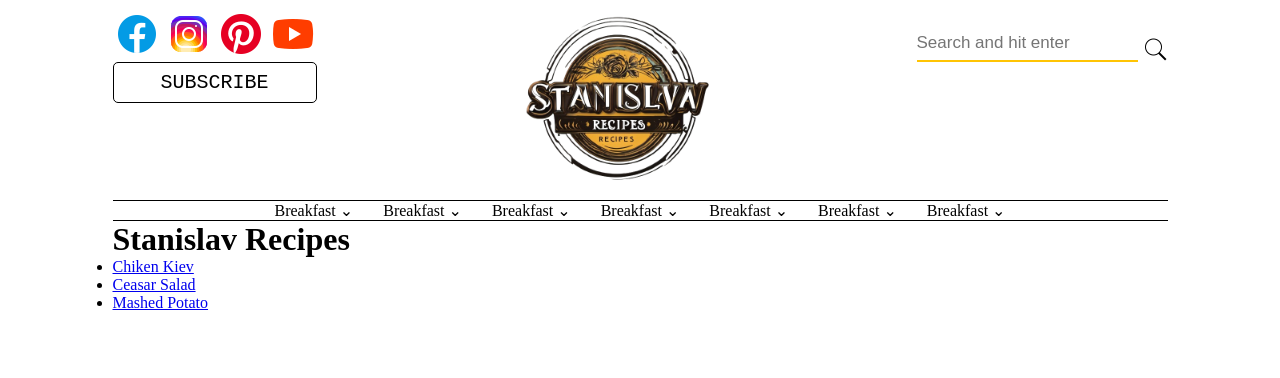
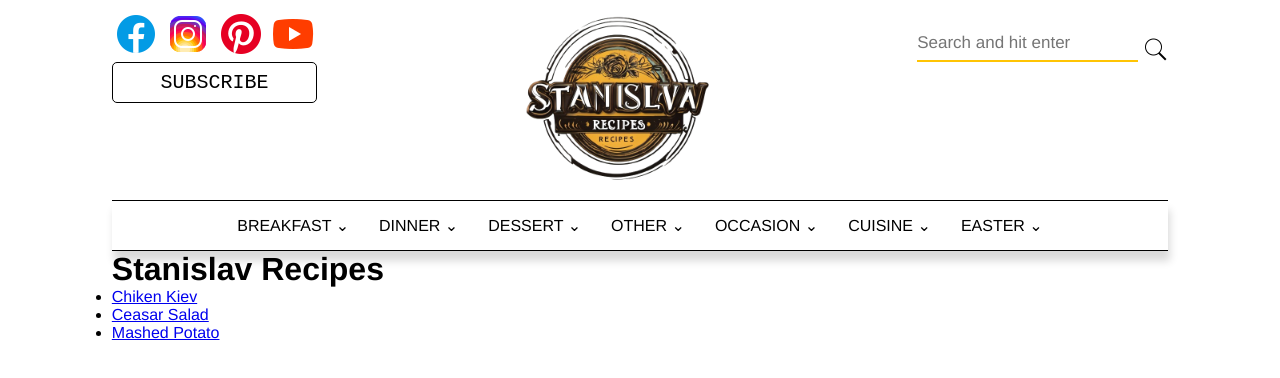
Before and after one commit to Snwqqq/odin-recipes, a plain HTML site: page index.html in a window 1280 px wide. Shown: the top 378 px of the page. Drawn offline with Linux system fonts and the light colour scheme; a web font is replaced by a local one.

Commit message:
Add navigational menu and style it add navigational buttons
Adeded an styled navigational menu
Added first navigational button and in process on implementing
logic for now it appears much highter then needed

```diff
--- a/index.html
+++ b/index.html
@@ -6,6 +6,11 @@
         <link rel="stylesheet" href="./styles/global.css">
         <link rel="stylesheet" href="./styles/header.css">
         <link rel="stylesheet" href="./styles/navigationbar.css">
+
+        <link rel="preconnect" href="https://fonts.googleapis.com">
+        <link rel="preconnect" href="https://fonts.gstatic.com" crossorigin>
+        <link href="https://fonts.googleapis.com/css2?family=Playwrite+AU+QLD:wght@100..400&display=swap" rel="stylesheet">
+
         <title>Stanislav Recipes</title>
     </head>
 
@@ -30,13 +35,20 @@
             </div>
         </header>
         <div class ="navigation-bar">
-          <p>Breakfast  &#8964</p>
-          <p>Breakfast  &#8964</p>
-          <p>Breakfast  &#8964</p>
-          <p>Breakfast  &#8964</p>
-          <p>Breakfast  &#8964</p>
-          <p>Breakfast  &#8964</p>
-          <p>Breakfast  &#8964</p>
+          <div class="navigation-menu">BREAKFAST  &#8964
+            <ul class="navigational-buttons">
+             <li><button class="dropdown-but">DISHESH</button></li>
+             <li><button class="dropdown-but">DISHESH</button></li>
+             <li><button class="dropdown-but">DISHESH</button></li>
+             <li><button class="dropdown-but">DISHESH</button></li>
+            </ul>
+        </div>
+          <p class="navigation-menu">DINNER  &#8964</p>
+          <p class="navigation-menu">DESSERT  &#8964</p>
+          <p class="navigation-menu">OTHER  &#8964</p>
+          <p class="navigation-menu">OCCASION  &#8964</p>
+          <p class="navigation-menu">CUISINE  &#8964</p>
+          <p class="navigation-menu">EASTER  &#8964</p>
         </div>
 
         <h1>Stanislav Recipes</h1>
--- a/styles/global.css
+++ b/styles/global.css
@@ -2,6 +2,10 @@
     box-sizing: border-box;
     padding: 0;
     margin: 0;
+    font-family: 'Playwrite AU QLD', 'Franklin Gothic Medium', 'Arial Narrow', Arial, sans-serif ;
+}
+body{
+    height: 2000px;
 }
 
 .margin-container{
--- a/styles/navigationbar.css
+++ b/styles/navigationbar.css
@@ -4,4 +4,42 @@
     justify-content: center;
     border-bottom: 1px solid black;
     border-top: 1px solid black;
+    align-items: center;
+    font-size: 16px;
+    padding: 15px 10px;
+    box-shadow: 2px 10px 8px rgba(0,0,0,0.15);
 }
+.navigation-menu{
+    position: relative;
+}
+
+.navigation-menu:hover{
+    background-color: rgb(255, 196, 4);
+    padding: 5px;
+    color: white;
+    border-radius: 10px;
+}
+.navigation-menu:hover>.navigational-buttons{
+    opacity: 1;
+    pointer-events: auto;
+    padding-bottom: 100px;
+}
+
+.navigational-buttons{
+    list-style: none;
+    display: flex;
+    flex-direction: column;
+    position: absolute;
+    bottom:-122px;
+    left: 0;
+    opacity: 0;
+    pointer-events: none;
+}
+.navigational-buttons li{
+    margin: -2px;
+}
+.dropdown-but{
+    width: 150px;
+    background-color: white;
+    border: 0.5px solid gray;
+}
```
